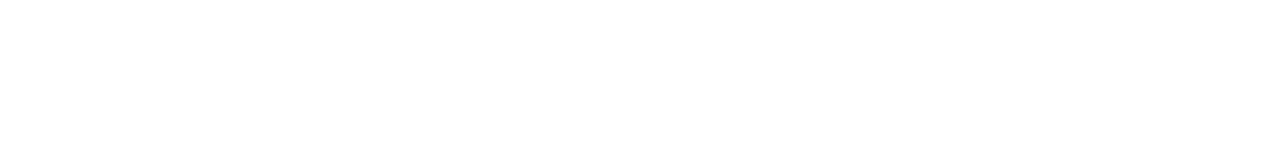
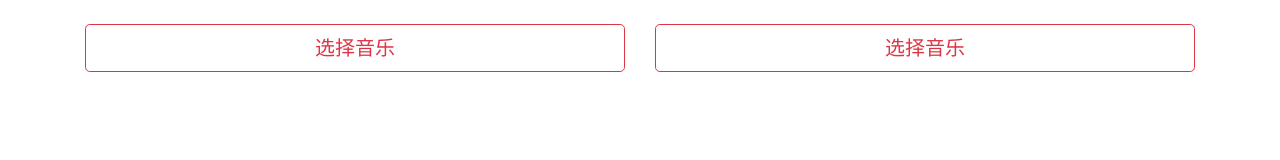
Before and after one commit to XforYeverH/fakeMusic-pc, an Electron app: page renderer/play.html in a window 1280 px wide. Drawn offline with nearby package versions, Linux system fonts and the light colour scheme.

Commit message:
ui change

```diff
--- a/renderer/play.html
+++ b/renderer/play.html
@@ -6,7 +6,20 @@
         <link rel="stylesheet" href="../node_modules/bootstrap/dist/css/bootstrap.min.css">
     </head>
     <body>
-
+        <div class="container">
+            <div class="row">
+              <div class="col">
+                <button type="button" id="select-music" class="btn btn-lg btn-outline-danger btn-block mt-4">
+                    选择音乐
+                </button>
+              </div>
+              <div class="col">
+                <button type="button" id="select-music" class="btn btn-lg btn-outline-danger btn-block mt-4">
+                    选择音乐
+                </button>
+              </div>
+            </div>
+        </div>
         <script>
             require('./play.js')
         </script>
```
Also changed, not shown: renderer/add.html (+4 -4 lines), renderer/index.html (+2 -2 lines).
